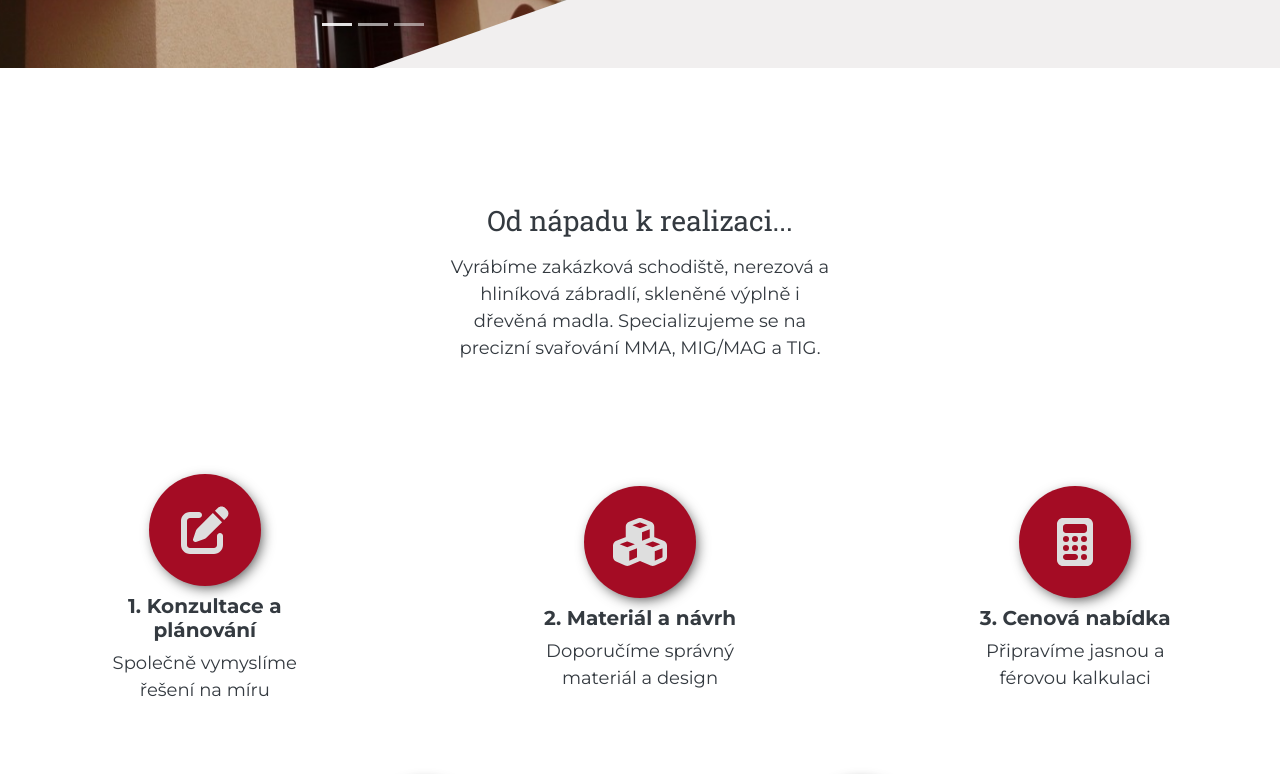
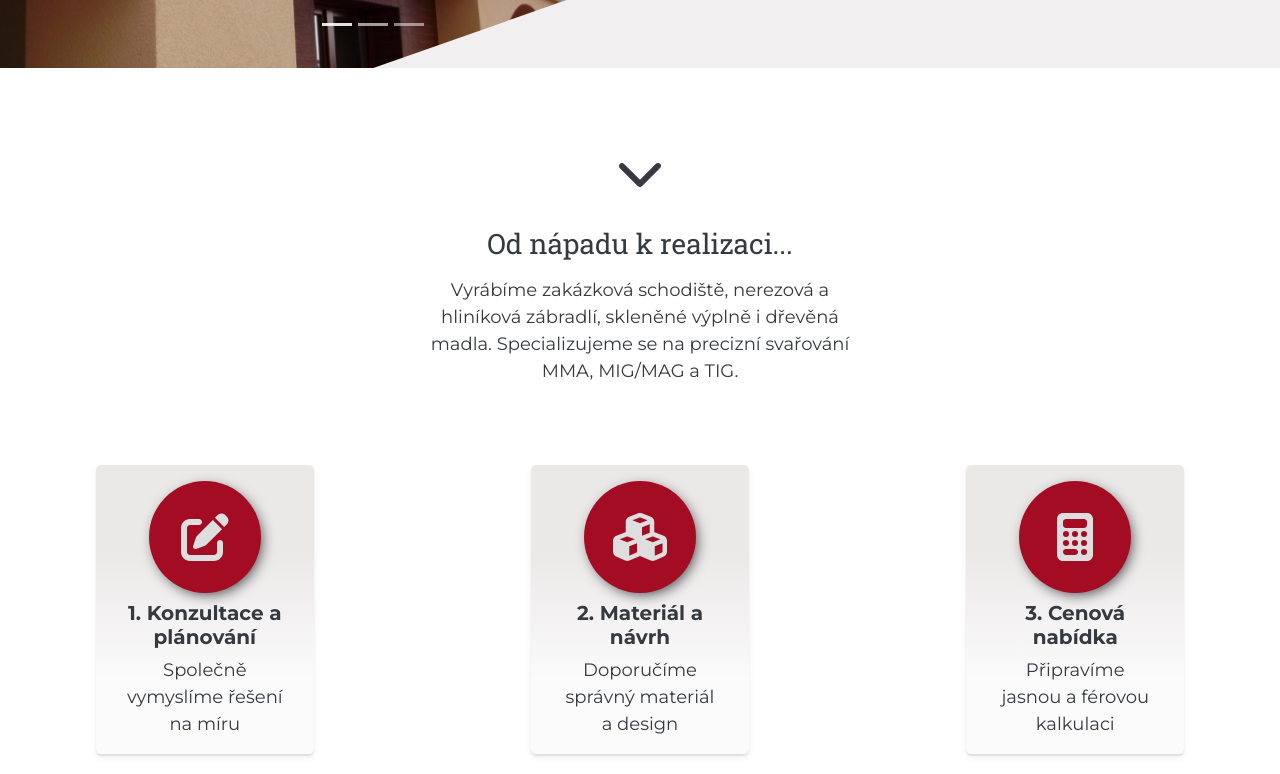
Before and after one commit to kowyzu/zabradli-hanak, a Vue app: page / in a window 1280 px wide. Shown: the part 440-1214 px from the top of the page. Built offline with nearby package versions, Linux system fonts and the light colour scheme.

Commit message:
feat: process style

```diff
--- a/src/components/Process.vue
+++ b/src/components/Process.vue
@@ -1,10 +1,14 @@
 <template>
-  <section class="process">
+  <section id="process" class="process">
     <div class="container-fluid text-center process-container mt-5 mb-5 pb-5 px-5">
       <div class="row process-header justify-content-center p-3 mb-4">
-        <div class="col-5 text-center p-5">
-
-          <h3 class="text-center mt-3 p-2 align-middle">Od nápadu k realizaci...</h3>
+        <div class="col-5 text-center p-3">
+          <div class="process-header-icon ">
+            <a class="icon-link nav-link lead" href="#process-title">
+              <i class="fa-solid fa-chevron-down"></i>
+            </a>
+          </div>
+          <h3 id="process-title" class="text-center mt-3 p-2 align-middle">Od nápadu k realizaci...</h3>
           <!-- TEXT TO BE UPDATED - in mobile need to display above! -->
           <p class="lead">Vyrábíme zakázková schodiště, nerezová a hliníková zábradlí, skleněné výplně i dřevěná madla.
             Specializujeme se na precizní svařování MMA, MIG/MAG a TIG.</p>
@@ -18,20 +22,25 @@
       <div
         class="row row-cols-md-5 row-cols-1 align-items-center justify-content-between process-first-row m-md-4 p-md-4">
         <div class="col process-step-first-row">
+          <div class="p-3">
             <div class="process-step-icon ">
               <i class="fa-solid fa-pen-to-square"></i>
             </div>
             <h5 class="mt-2">1. Konzultace a plánování</h5>
             <p>Společně vymyslíme řešení na míru</p>
           </div>
+        </div>
         <div class="col process-step-first-row">
+          <div class="p-3">
             <div class="process-step-icon">
               <i class="fa-solid fa-cubes"></i>
             </div>
             <h5 class="mt-2">2. Materiál a návrh</h5>
             <p>Doporučíme správný materiál a design</p>
           </div>
+        </div>
         <div class="col process-step-first-row ">
+          <div class="p-3">
             <div class="process-step-icon">
               <i class="fa-solid fa-calculator"></i>
             </div>
@@ -39,17 +48,21 @@
             <p>Připravíme jasnou a férovou kalkulaci</p>
           </div>
         </div>
+      </div>
 
       <div
         class="row row-cols-md-5 row-cols-1 align-items-center justify-content-evenly process-second-row m-md-4 p-md-4">
         <div class="col process-step-second-row">
+          <div class="p-3">
             <div class="process-step-icon">
               <i class="fa-solid fa-screwdriver-wrench"></i>
             </div>
             <h5 class="mt-2">4. Precizní provedení</h5>
             <p>Kvalitní a detailní řemeslná práce</p>
           </div>
+        </div>
         <div class="col process-step-second-row">
+          <div class="p-3">
             <div class="process-step-icon">
               <i class="fa-solid fa-clock"></i>
             </div>
@@ -57,7 +70,8 @@
             <p>Dokončíme zakázku v co nejkratším termínu</p>
           </div>
         </div>
-      <div class="waypoint"></div>
+      </div>
+      <div id="waypoint"></div>
     </div>
   </section>
 </template>
--- a/src/scss/styles.scss
+++ b/src/scss/styles.scss
@@ -28,12 +28,23 @@ $color-bg-gradient: linear-gradient(
     rgba(254, 254, 254, 1) 94%,
     rgba(254, 254, 254, 1) 100%
 );
+$color-bg-gradient-ligher: linear-gradient(
+  to bottom,
+  rgba(235, 232, 232, 1) 0%,
+  rgba(235, 232, 232, 1) 10%,
+  rgba(235, 232, 232, 1) 30%,
+  rgba(235, 232, 232, 0.187) 74%,
+  rgba(235, 232, 232, 0.187) 60%
+);
 
 $box-shadow-primary:0 2px 1px rgba(0, 0, 0, 0.05),
                     0 2px 3px rgba(0, 0, 0, 0.05),
                     0 4px 8px rgba(0, 0, 0, 0.05);
 
 $btn-box-shadow: 3px 4px 14px -3px rgba(0, 0, 0, 0.75);
+
+$border-radius-primary: 1%;
+$border-radius-secondary: 2%;
 
 //
 //BOOTSTRAP IMPORT
@@ -174,12 +185,13 @@ strong {
     font-size: large;
 }
 
-hr.rounded {
-    border: 2px solid $tertiary;
-    border-radius: 5px;
-    margin: 0;
-  }
+.process-header-icon .icon-link .fa-chevron-down{
+  height: 3rem;
+}
 
+#process-title {
+  scroll-margin-top: 7rem;
+}
 
 .process .process-step-icon {
     background-color: $primary;
@@ -207,6 +219,12 @@ hr.rounded {
 
 h5 {
     font-weight: 600;
+}
+
+.process-step-first-row, .process-step-second-row {
+  background: $color-bg-gradient-ligher;
+  border-radius: $border-radius-secondary;
+  box-shadow: $box-shadow-primary;
 }
 
 // .process-step-first-row {
@@ -250,7 +268,7 @@ h5 {
   }
 
 #gallery img {
-    border-radius: 1%;
+    border-radius: $border-radius-primary;
     transition: .4s all ease-in-out;
     max-height: 315.47px;
     animation: fadeIn; /* referring directly to the animation's @keyframe declaration */
@@ -264,12 +282,12 @@ h5 {
     cursor: pointer;
     transform: scale(.97);
 	filter: brightness(85%);
-    border-radius: 1%;
+    border-radius: $border-radius-primary;
 }
 
 .show-more-img {
     opacity: 0.2;
-    border-radius: 1%;
+    border-radius: $border-radius-primary;
     transition: none !important;
     animation: none !important;
 }
```
Lines whose indentation alone changed are shown as unchanged.
